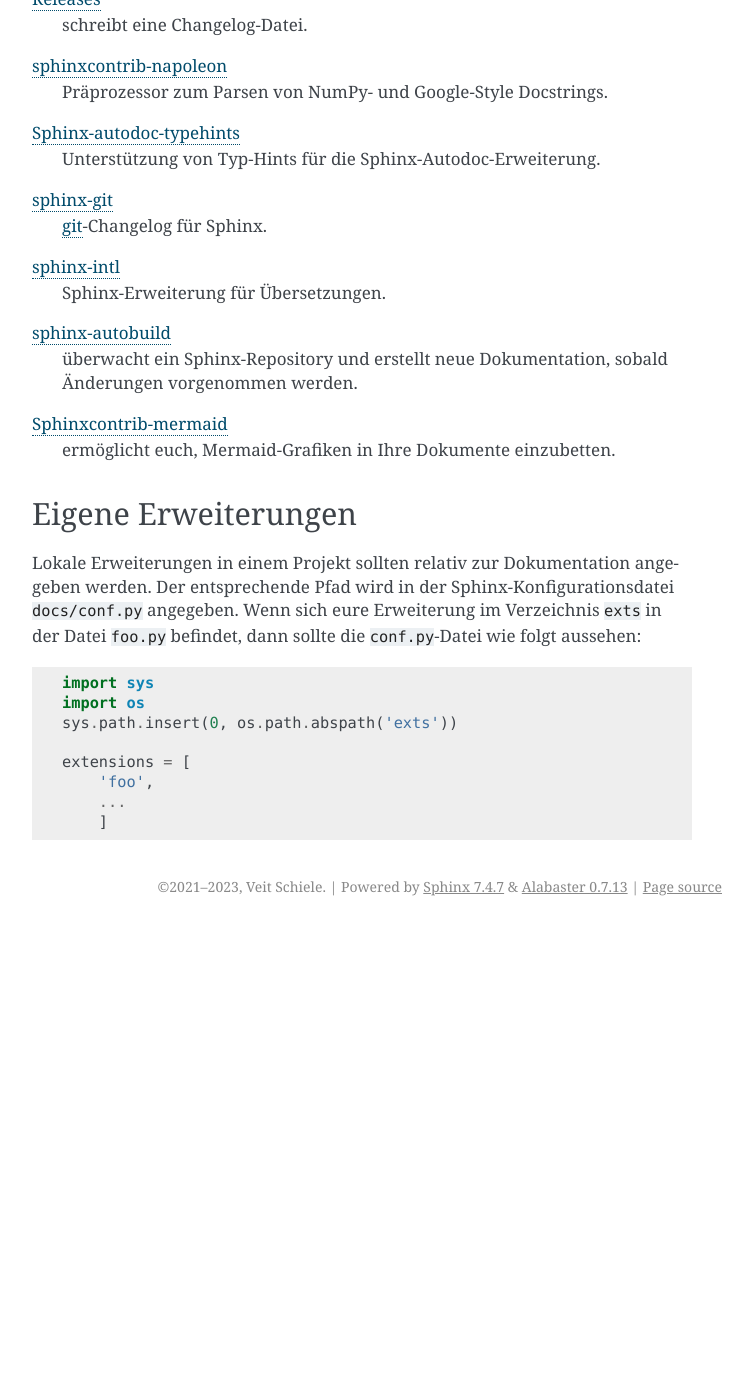
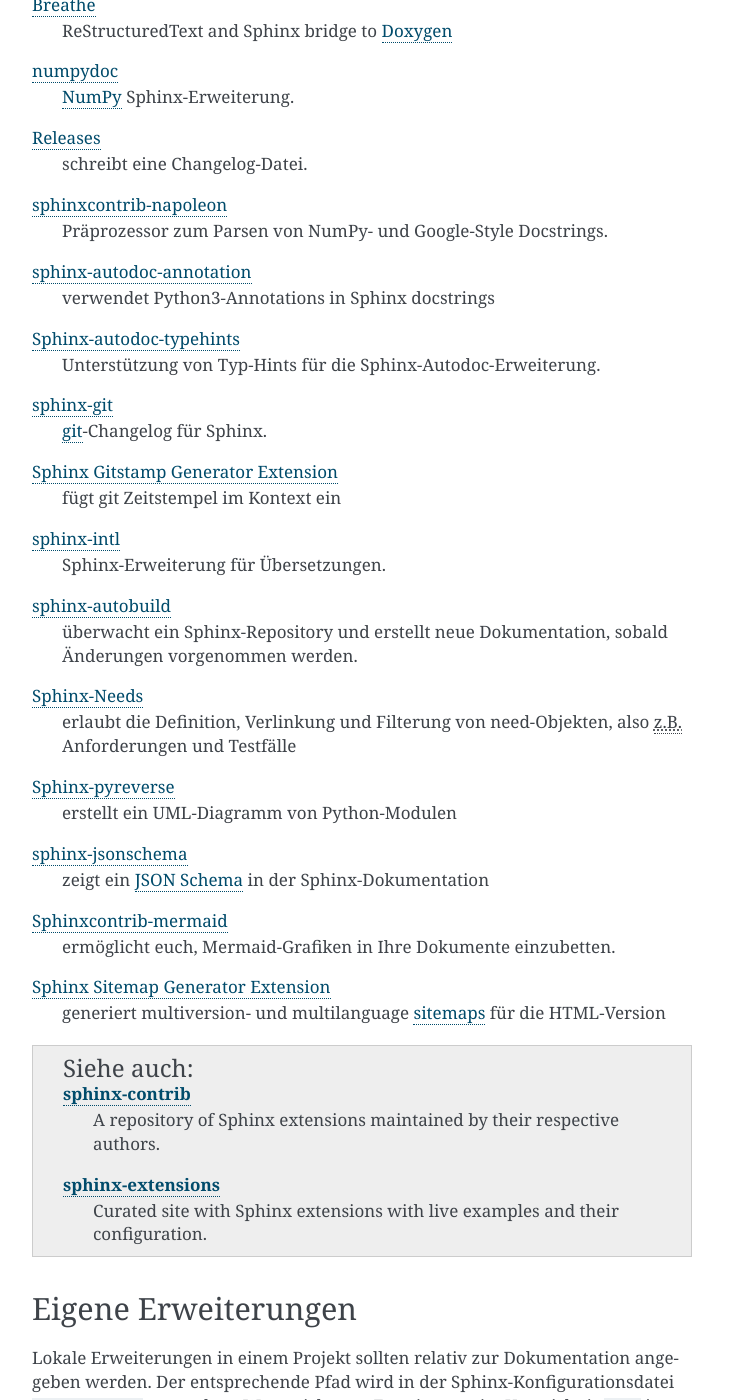
Before and after one commit to veit/python-basics-tutorial-de, a Sphinx documentation site: the page built from docs/document/extensions.rst, in a window 1280 px wide and 1400 px high, scrolled down 1396 px. Shown: the whole window, without its empty margins (388-1140 px from the left). Built offline with Sphinx 7.4.7, drawn with Linux system fonts in a browser that asks for light colours; pages that are not in the unit, such as notebooks, are missing from menus; before the commit the page ends 2322 px from its top, so only the background shows below that; some of the changed text lies outside the part shown.

Commit message:
:memo: Update Sphinx extensions section

```diff
--- a/docs/document/extensions.rst
+++ b/docs/document/extensions.rst
@@ -2,7 +2,8 @@
 =============
 
 .. seealso::
-    * sphinx-extensions`<https://sphinx-extensions.readthedocs.io/en/latest/>`_
+    `Sphinx Extensions
+    <https://www.sphinx-doc.org/en/master/usage/extensions/index.html>`_
 
 Eingebaute Erweiterungen
 ------------------------
@@ -30,8 +31,8 @@
     fügt Links auf den Quellcode der Sphinx-Dokumentation hinzu.
 
 .. seealso::
-   Einen vollständigen Überblick erhaltet ihr unter `Sphinx Extensions
-   <https://www.sphinx-doc.org/en/master/usage/extensions/index.html>`_.
+    `sphinx/sphinx/ext/
+    <https://github.com/sphinx-doc/sphinx/tree/master/sphinx/ext>`_
 
 Erweiterungen von Drittanbietern
 --------------------------------
@@ -39,26 +40,53 @@
 `nbsphinx <https://nbsphinx.readthedocs.io/>`_
     Jupyter Notebooks in Sphinx
 `jupyter-sphinx <https://github.com/jupyter-widgets/jupyter-sphinx>`_
-    ermöglicht das Rendern von interaktiven Jupyter-Widgets in Sphinx, siehe
-    auch `Embedding Widgets in the Sphinx HTML Documentation
-    <https://ipywidgets.readthedocs.io/en/latest/embedding.html#embedding-widgets-in-the-sphinx-html-documentation>`_.
+    ermöglicht das Rendern von interaktiven Jupyter-Widgets in Sphinx.
+
+    .. seealso::
+        `Embedding Widgets in the Sphinx HTML Documentation
+        <https://ipywidgets.readthedocs.io/en/latest/embedding.html#embedding-widgets-in-the-sphinx-html-documentation>`_.
+
+`Breathe <https://github.com/breathe-doc/breathe>`_
+    ReStructuredText and Sphinx bridge to `Doxygen <https://www.doxygen.nl>`_
 `numpydoc <https://github.com/numpy/numpydoc>`_
     `NumPy <https://numpy.org/>`_ Sphinx-Erweiterung.
 `Releases <https://github.com/bitprophet/releases>`_
     schreibt eine Changelog-Datei.
 `sphinxcontrib-napoleon <https://sphinxcontrib-napoleon.readthedocs.io/en/latest/>`_
     Präprozessor zum Parsen von NumPy- und Google-Style Docstrings.
+`sphinx-autodoc-annotation <https://github.com/nicolashainaux/sphinx-autodoc-annotation>`_
+    verwendet Python3-Annotations in Sphinx docstrings
 `Sphinx-autodoc-typehints <https://github.com/agronholm/sphinx-autodoc-typehints>`_
     Unterstützung von Typ-Hints für die Sphinx-Autodoc-Erweiterung.
 `sphinx-git <https://sphinx-git.readthedocs.io/>`_
     `git <https://git-scm.com/>`_-Changelog für Sphinx.
+`Sphinx Gitstamp Generator Extension <https://github.com/jdillard/sphinx-gitstamp>`_
+    fügt git Zeitstempel im Kontext ein
 `sphinx-intl <https://pypi.python.org/pypi/sphinx-intl>`_
     Sphinx-Erweiterung für Übersetzungen.
 `sphinx-autobuild <https://github.com/GaretJax/sphinx-autobuild>`_
     überwacht ein Sphinx-Repository und erstellt neue Dokumentation, sobald
     Änderungen vorgenommen werden.
+`Sphinx-Needs <https://sphinxcontrib-needs.readthedocs.io/en/latest/>`_
+    erlaubt die Definition, Verlinkung und Filterung von need-Objekten, also
+    :abbr:`z.B. (zum Beispiel)` Anforderungen und Testfälle
+`Sphinx-pyreverse <https://github.com/alendit/sphinx-pyreverse>`_
+    erstellt ein UML-Diagramm von Python-Modulen
+`sphinx-jsonschema <https://github.com/lnoor/sphinx-jsonschema>`_
+    zeigt ein `JSON Schema <https://json-schema.org>`_ in der
+    Sphinx-Dokumentation
 `Sphinxcontrib-mermaid <https://github.com/mgaitan/sphinxcontrib-mermaid>`_
     ermöglicht euch, Mermaid-Grafiken in Ihre Dokumente einzubetten.
+`Sphinx Sitemap Generator Extension <https://github.com/jdillard/sphinx-sitemap>`_
+    generiert multiversion- und multilanguage `sitemaps
+    <https://www.sitemaps.org/protocol.html>`_ für die HTML-Version
+
+.. seealso::
+    `sphinx-contrib <https://github.com/sphinx-contrib/>`_
+        A repository of Sphinx extensions maintained by their respective authors.
+    `sphinx-extensions <https://sphinx-extensions.readthedocs.io/en/latest/>`_
+        Curated site with Sphinx extensions with live examples and their
+        configuration.
 
 Eigene Erweiterungen
 --------------------
@@ -79,3 +107,9 @@
         'foo',
         ...
         ]
+
+.. seealso::
+    * `Developing extensions for Sphinx
+      <https://www.sphinx-doc.org/en/master/extdev/>`_
+    * `Application API
+      <https://www.sphinx-doc.org/en/master/extdev/appapi.html>`_
```
